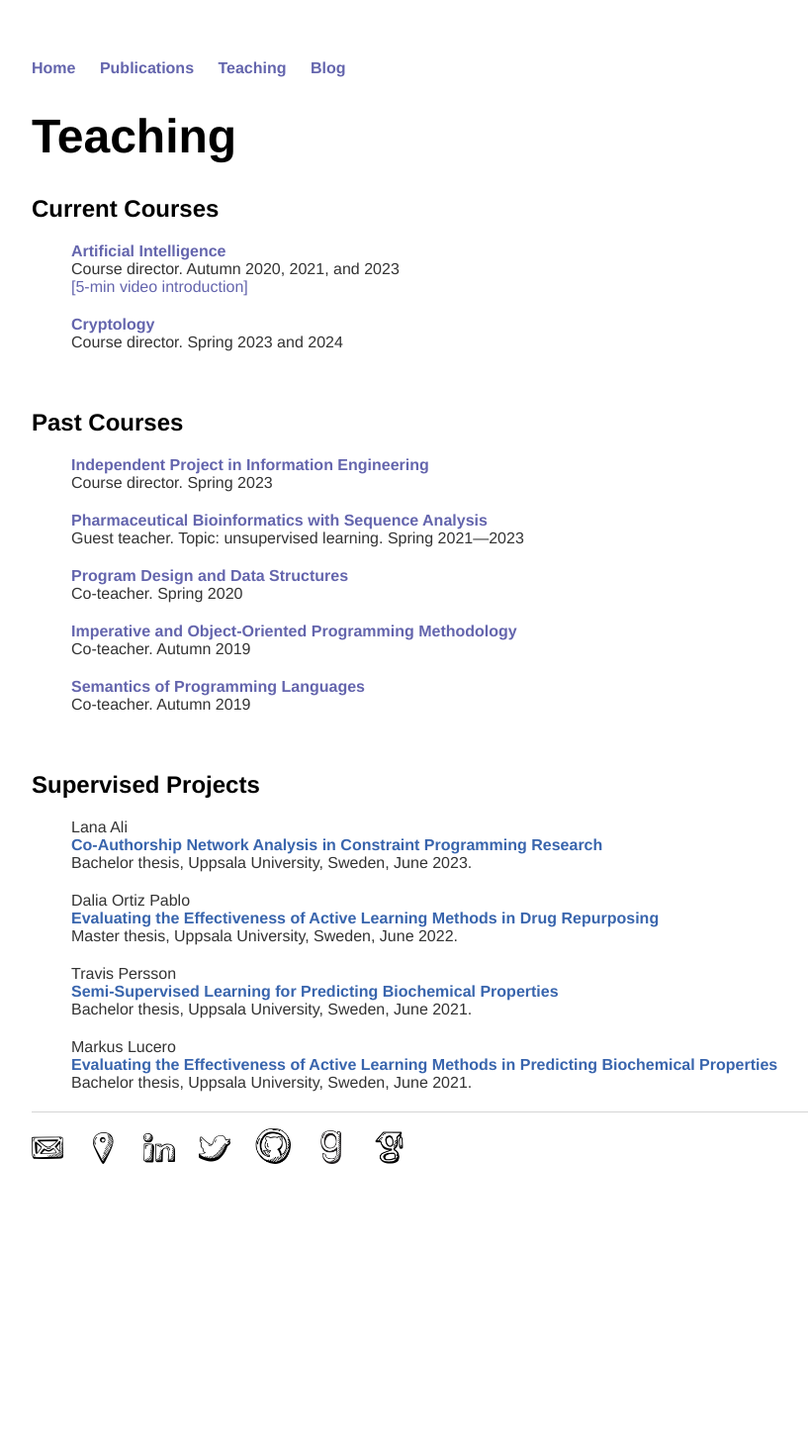
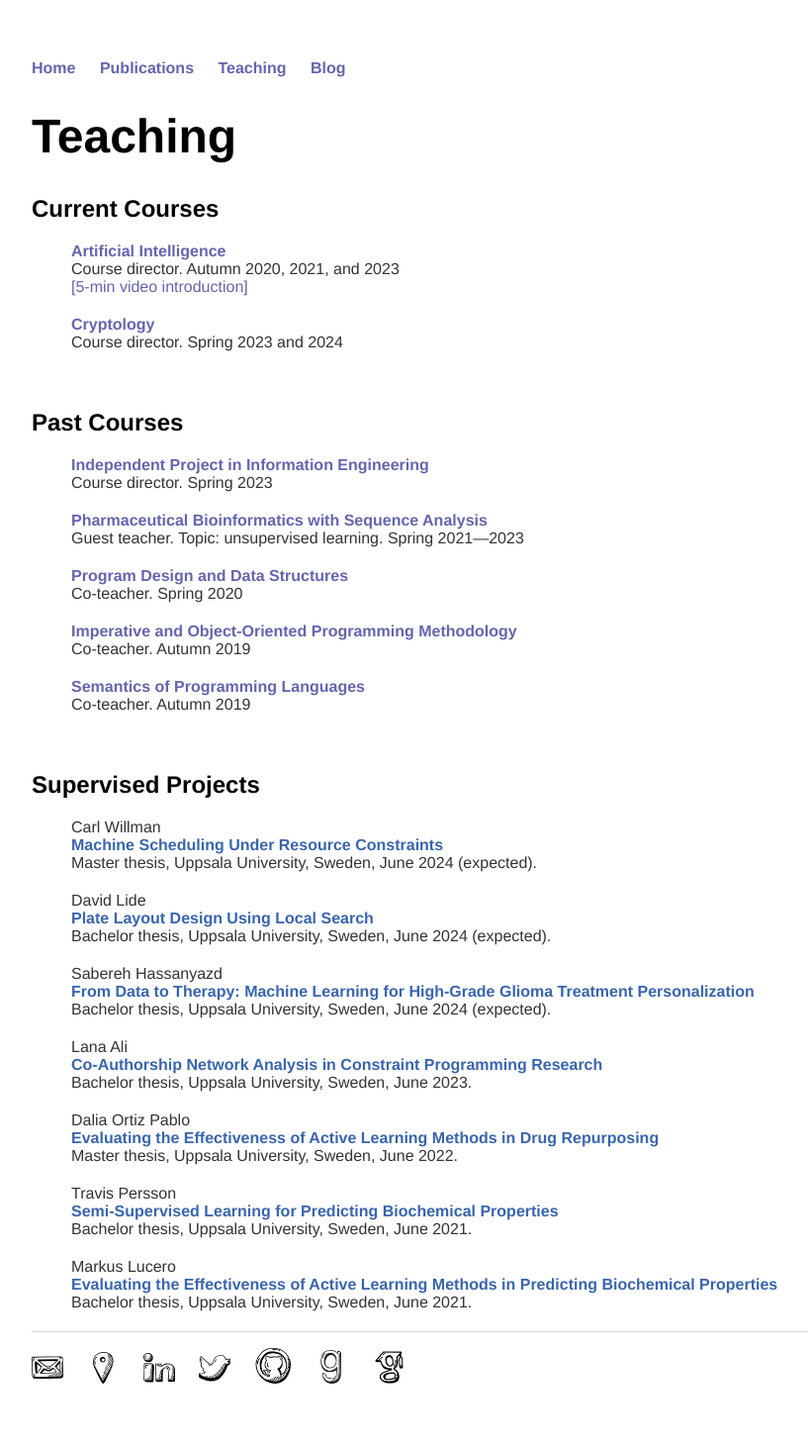
Before and after one commit to andreina-francisco/andreina-francisco.github.io, a Jekyll site: the page built from teaching/index.html, in a window 1280 px wide. Shown: the whole page at 99% size, without its empty margins (160-977 px from the left). Built offline with Jekyll 4.4.1, drawn with Linux system fonts in a browser that asks for light colours; nearby versions of some CDN libraries; a style sheet for code colours, icons or effects is not loaded; before the commit the page ends 1240 px from its top, so only the background shows below that.

Commit message:
Added 2024 student theses

```diff
--- a/teaching/index.html
+++ b/teaching/index.html
@@ -73,6 +73,29 @@ title: Maria Andreina Francisco Rodriguez
 
   <h2> Supervised Projects </h2>
   <ul class="publist">
+
+    <li class="pub @">
+    <span class="author">Carl Willman</span><br />
+    <span class="title"><a class="text">Machine Scheduling Under Resource Constraints</a></span><br />
+    <span class="note">Master thesis, Uppsala University, Sweden, June
+    2024 (expected).</span>
+    </li>
+
+    <li class="pub @">
+    <span class="author">David Lide</span><br />
+    <span class="title"><a class="text">Plate Layout Design Using
+    Local Search</a></span><br />
+    <span class="note">Bachelor thesis, Uppsala University, Sweden,
+    June 2024 (expected).</span>
+    </li>
+
+    <li class="pub @">
+    <span class="author">Sabereh Hassanyazd</span><br />
+    <span class="title"><a class="text">From Data to Therapy: Machine Learning for High-Grade Glioma Treatment Personalization</a></span><br />
+    <span class="note">Bachelor thesis, Uppsala University, Sweden,
+    June 2024 (expected).</span>
+    </li>
+
     <li class="pub @">
     <span class="author">Lana Ali</span><br />
     <span class="title"><a class="text"
```
